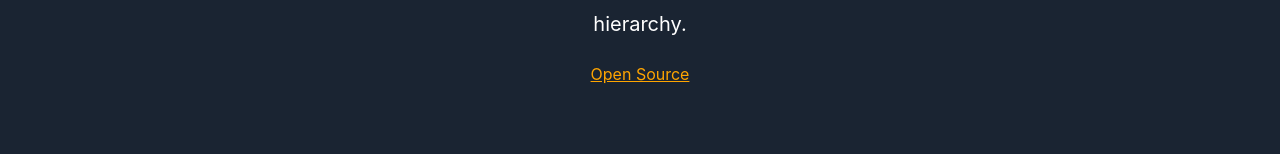
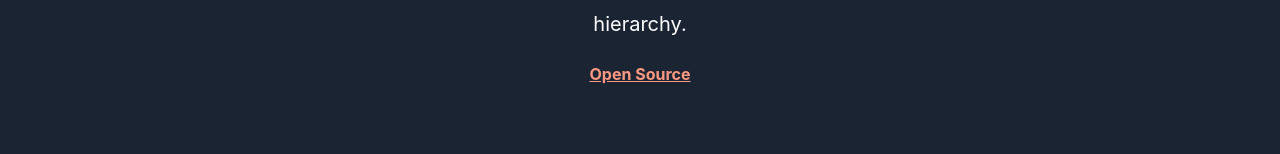
Before and after one commit to graphnote-app/graphnote.app, a Next.js app: page / in a window 1280 px wide. Shown: the part 1402-1556 px from the top of the page. Built offline with nearby package versions, Linux system fonts and the light colour scheme.

Commit message:
Update link styles

```diff
--- a/styles/Home.module.css
+++ b/styles/Home.module.css
@@ -24,7 +24,8 @@
 
 .comingSoonLink {
   text-decoration: underline;
-  color: orange;
+  color: #FF9881;
+  font-weight: bold;
 }
 
 .spacer1 {
```
